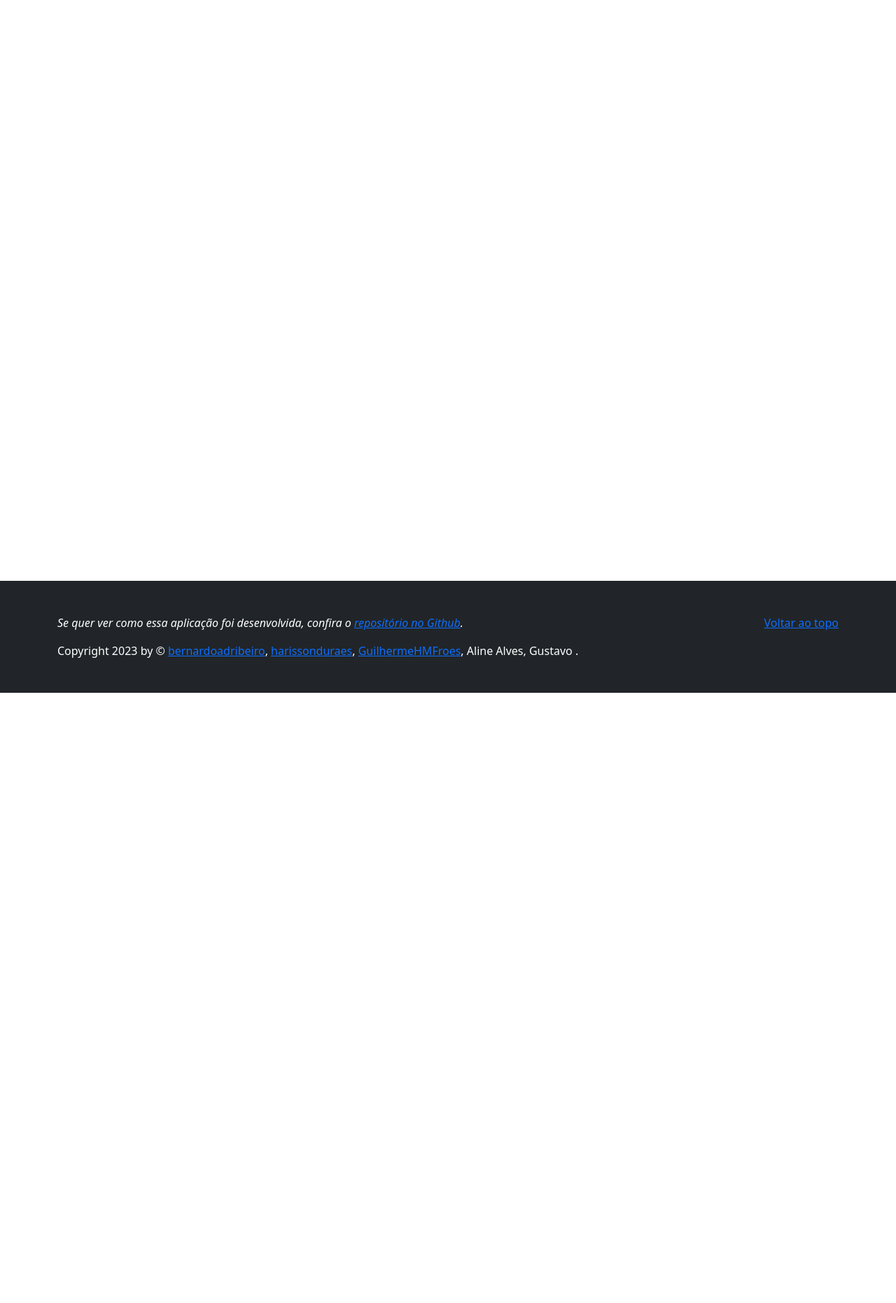
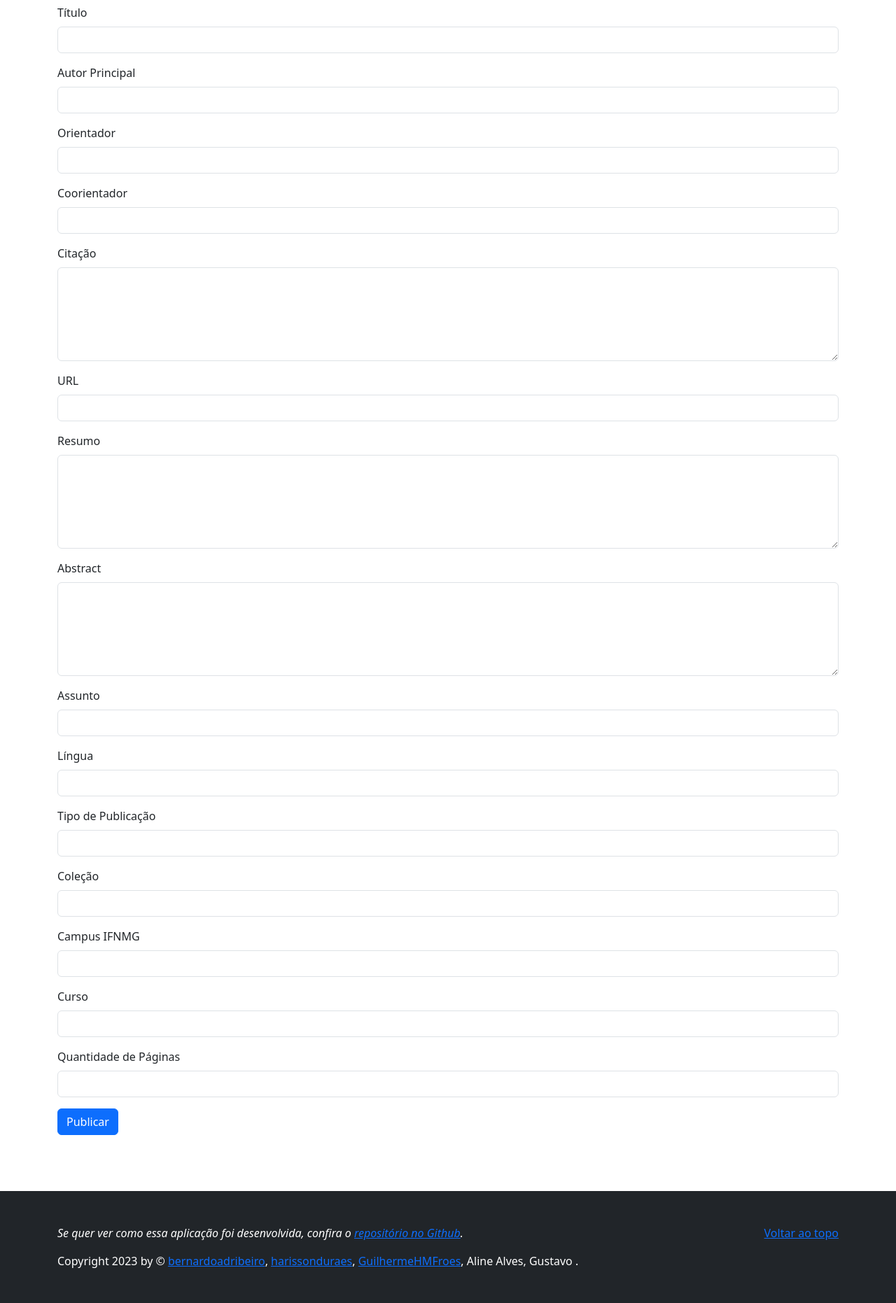
Before and after one commit to bernardoadribeiro/sistema-controle-publicacoes-cientificas, a Flask app: page /publicacoes/nova-publicacao/ in a window 1280 px wide. Shown: the part 106-1968 px from the top of the page at 70% size. Before the commit the page ends 1096 px from the top, so only its background shows below. Run offline with Flask 3, Linux system fonts and the light colour scheme.

Commit message:
formulario nova publicacao (#4)
* formulario nova publicacao

* feat: add novos campos ao formulario nova-publicacao

---------

Co-authored-by: Aline <allinealvesds@gmail.com>
Co-authored-by: Bernardo Ribeiro <ribeirobernardo92@gmail.com>

```diff
--- a/publicacoes_cientificas/templates/publicacoes/nova-publicacao.html
+++ b/publicacoes_cientificas/templates/publicacoes/nova-publicacao.html
@@ -6,9 +6,72 @@
 {% block page_content %}
 
 <div class="container">
-    <h1> Nova publicação </h1>
+    <h1>Nova publicação</h1>
 
+    <form>
+        <div class="mb-3">
+            <label for="titulo" class="form-label">Título</label>
+            <input type="text" class="form-control" id="titulo" name="titulo" required>
+        </div>
+        <div class="mb-3">
+            <label for="autor_principal" class="form-label">Autor Principal</label>
+            <input type="text" class="form-control" id="autor_principal" name="autor_principal" required>
+        </div>
+        <div class="mb-3">
+            <label for="orientador" class="form-label">Orientador</label>
+            <input type="text" class="form-control" id="orientador" name="orientador">
+        </div>
+        <div class="mb-3">
+            <label for="coorientador" class="form-label">Coorientador</label>
+            <input type="text" class="form-control" id="coorientador" name="coorientador">
+        </div>
+        <div class="mb-3">
+            <label for="citacao" class="form-label">Citação</label>
+            <textarea type="text" class="form-control" id="citacao" name="citacao" rows="5"></textarea>
+        </div>
+        <div class="mb-3">
+            <label for="url" class="form-label">URL</label>
+            <input type="url" class="form-control" id="url" name="url">
+        </div>
+        <div class="mb-3">
+            <label for="resumo" class="form-label">Resumo</label>
+            <textarea class="form-control" id="resumo" name="resumo" rows="5" required></textarea>
+        </div>
+        <div class="mb-3">
+            <label for="abstract" class="form-label">Abstract</label>
+            <textarea class="form-control" id="abstract" name="abstract" rows="5" required></textarea>
+        </div>
+        <div class="mb-3">
+            <label for="lingua" class="form-label">Assunto</label>
+            <input type="text" class="form-control" id="assunto" name="assunto" required>
+        </div>
+        <div class="mb-3">
+            <label for="lingua" class="form-label">Língua</label>
+            <input type="text" class="form-control" id="lingua" name="lingua" required>
+        </div>
+        <div class="mb-3">
+            <label for="pub_tipo" class="form-label">Tipo de Publicação</label>
+            <input type="text" class="form-control" id="pub_tipo" name="pub_tipo" required>
+        </div>
+        <div class="mb-3">
+            <label for="colecao" class="form-label">Coleção</label>
+            <input type="text" class="form-control" id="colecao" name="colecao">
+        </div>
+        <div class="mb-3">
+            <label for="curso" class="form-label">Campus IFNMG</label>
+            <input type="text" class="form-control" id="ifnmg_campus" name="ifnmg_campus">
+        </div>
+        <div class="mb-3">
+            <label for="curso" class="form-label">Curso</label>
+            <input type="text" class="form-control" id="curso" name="curso">
+        </div>
+        <div class="mb-3">
+            <label for="qtd_paginas" class="form-label">Quantidade de Páginas</label>
+            <input type="number" class="form-control" id="qtd_paginas" name="qtd_paginas">
+        </div>
 
+        <button type="submit" class="btn btn-primary">Publicar</button>
+    </form>
 </div>
 
 {% endblock %}
```
